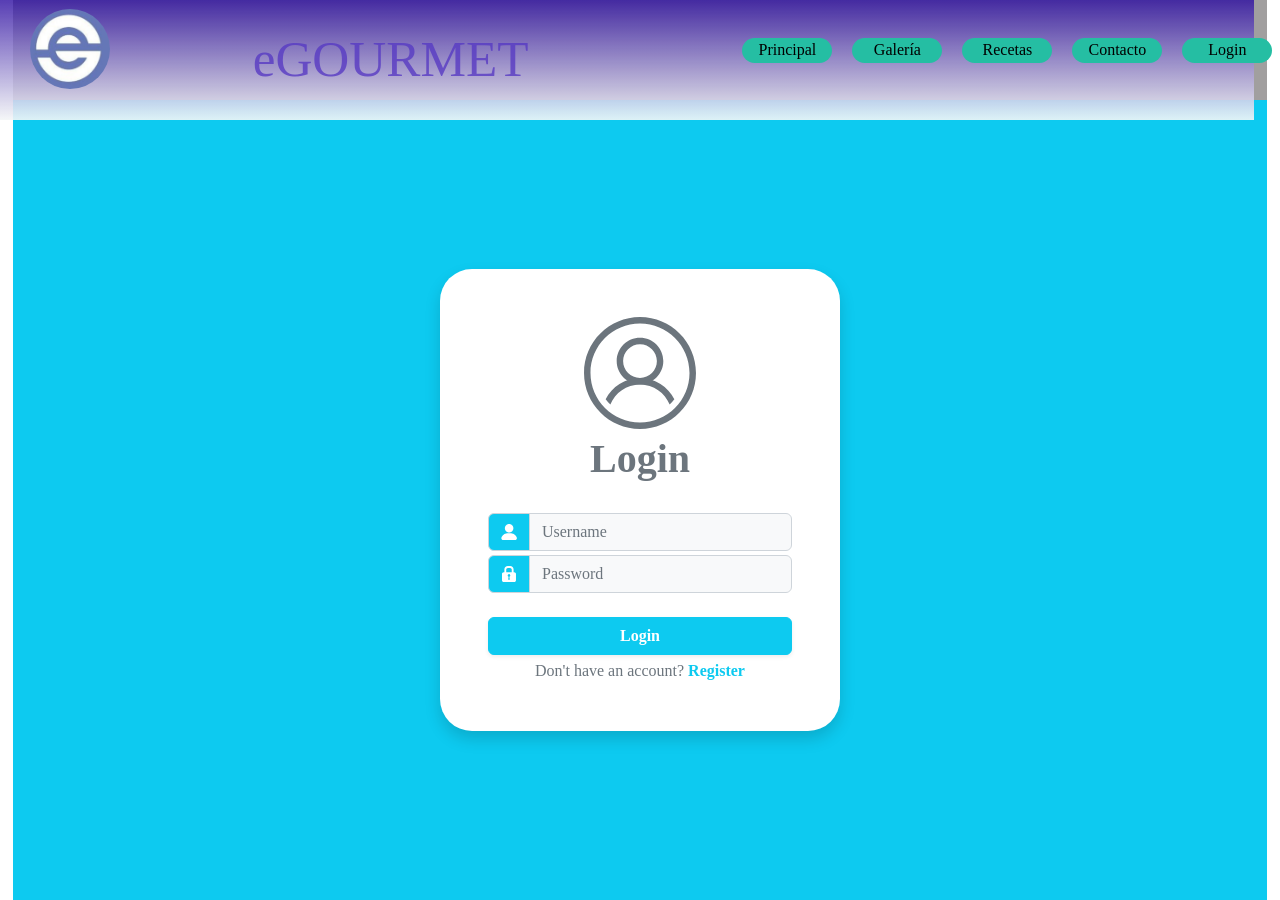
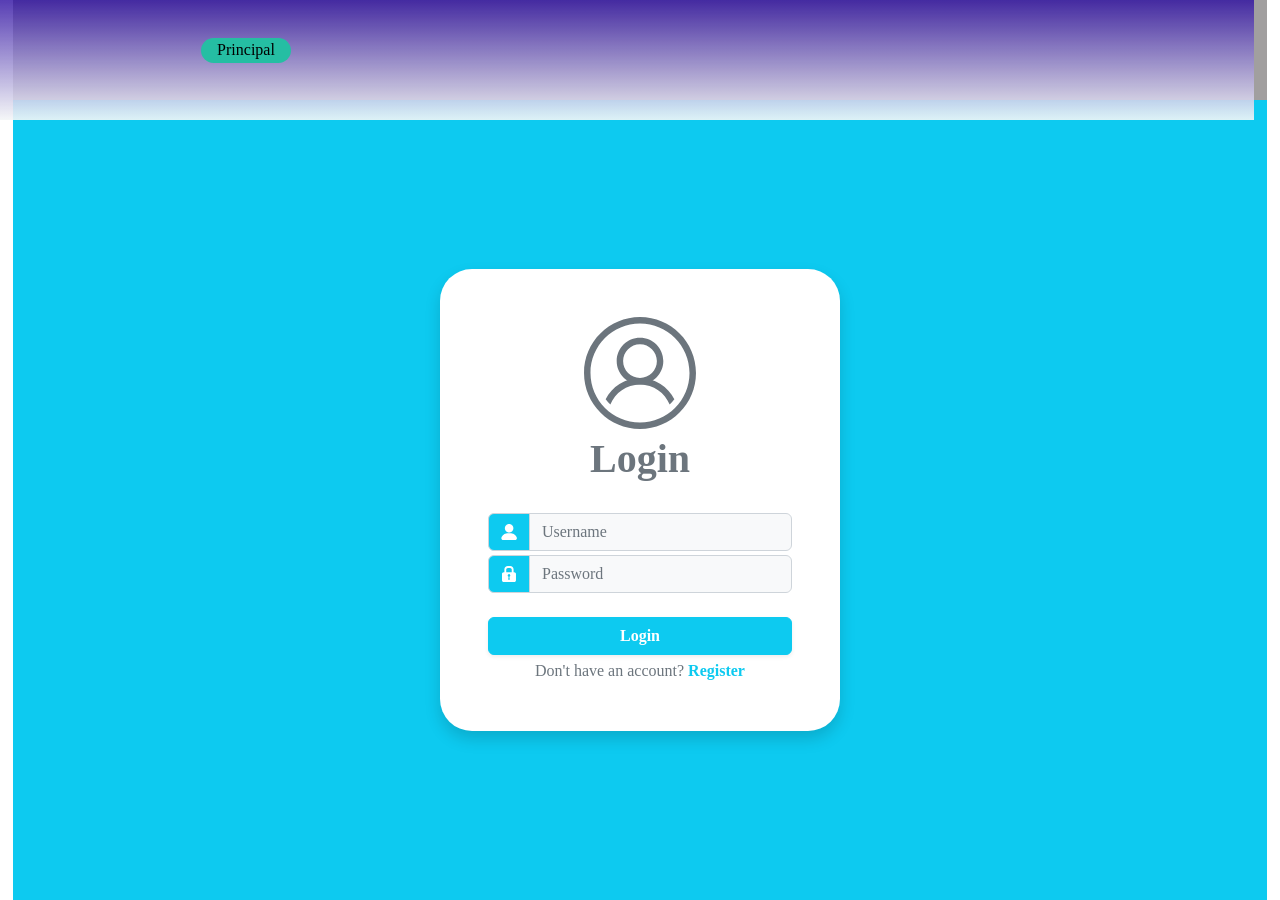
Before and after one commit to fullstackcodo2023/TPOg4, a Flask app: template templates/login.html in a window 1280 px wide. Run offline with Flask 3, Linux system fonts and the light colour scheme; the template is opened without the code that fills it, so the values that code supplies are empty.

Commit message:
Update login.html
login

```diff
--- a/templates/login.html
+++ b/templates/login.html
@@ -17,36 +17,14 @@
 <body>
 
 <header>
-
-        <div id="logo_container">
-           <img id="logo" src="img/icon/blue2.jpg" alt="logo">
-        </div>
-        <div id="titulo_container">
-            <h1 id="nombre_pagina">eGOURMET</h1>
-        </div>
-
         <nav id="nav_container">
             <ul>
                 <li>
-                    <a class="menu" href="#home">Principal</a>
+                    <a class="menu" href="..index.html">Principal</a>
                 </li>
-                <li>
-                    <a class="menu" href="#galeria">Galería</a>
-                </li>
-                <li>
-                    <a class="menu" href="#recetas">Recetas</a>
-                </li>
-                <li>
-                    <a class="menu" href="#contacto">Contacto</a>
-                </li>
-                <li>
-                    <a class="menu" href="../templates/login.html">Login</a>
-                </li>
-
             </ul>
         </nav>
-
-    </header>
+</header>
 
 <main>
 
```
